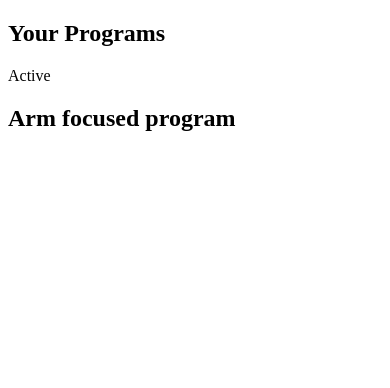
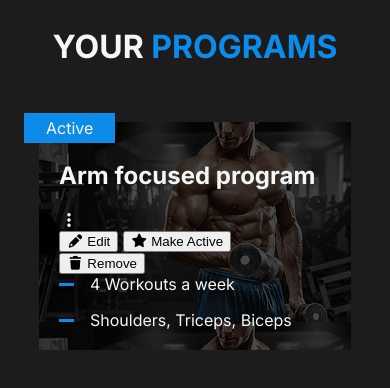
Before and after one commit to ElPridro/workout-manager, a plain HTML site: page public/programs.html in a window 390 px wide. Drawn offline with Linux system fonts and the light colour scheme.

Commit message:
style(banner-card) Adds overlay for background

```diff
--- a/public/assets/Css/components.css
+++ b/public/assets/Css/components.css
@@ -0,0 +1,54 @@
+@media (max-width: 480px) {
+
+/* Banner cards */
+.banner-card {
+    display: flex;
+    flex-direction: column;
+    position: relative;
+    padding: 20px;
+    background: url(../images/banners/armsBanner.png);
+}
+
+.banner-card:before {
+    content: '';
+    position: absolute;
+    background: rgba(0, 0, 0, .7);
+    inset: 0;
+    z-index: 1;
+}
+
+.banner-card > * {
+    z-index: 2;
+}
+
+.is-active {
+    position: absolute;
+    top: -25px;
+    left: -15px;
+    background-color: var(--primary-color);
+    padding: 5px 22px;
+}
+
+
+
+.banner-card ul {
+    display: flex;
+    flex-direction: column;
+    list-style: none;
+    gap: 1rem;
+}
+
+.banner-card ul li {
+    display: flex;
+    align-items: center;
+    gap: 1rem;
+}
+
+.banner-card ul li:before {
+    content: '';
+    background: var(--primary-color);
+    width: 15px;
+    height: 3px;
+}
+
+}
--- /dev/null
+++ b/public/assets/Css/global.css
@@ -0,0 +1,77 @@
+/* Nunito */
+@import url('https://fonts.googleapis.com/css2?family=Inter:ital,opsz,wght@0,14..32,100..900;1,14..32,100..900&display=swap');
+
+/* Font awesome */
+@import url('https://cdnjs.cloudflare.com/ajax/libs/font-awesome/7.0.1/css/all.min.css');
+
+:root {
+
+/* Colors */
+--primary-color: #0C8BE8;
+--font-color: #F6F6F6;
+--bg-color: #1C1C1C;
+--card-bg: #272727;
+--error-handling: #EF4444;
+
+/* Font properties */
+
+	/* Font size */
+	--font-size-h1-m: 32px;
+	--font-size-h2-m: 22px;
+	--font-size-h3-m: 20px;
+	--font-size-highlight-m: 18px;
+	--font-size-p-m: 16px;
+
+	/* Font Family */
+	--font-family: "inter", sans-serif;
+
+	/* Font weight */
+	--font-weight-h1-m: 700;
+
+	/* Letter Spacing */
+	--letter-spacing-h: 5%;
+
+/* Spacing */
+--button-spacing: 12px 0;
+
+}
+
+/* type selectors */
+
+body {
+	margin: 0;
+	padding: 0;
+	background: var(--bg-color);
+	color: var(--font-color);
+	font-family: var(--font-family)
+}
+
+ul {
+	margin: 0;
+	padding: 0;
+}
+
+h1 {
+	font-size: var(--font-size-h1-m);
+	font-weight: var(--font-weight-h1-m);
+	text-align: center;
+	text-transform: uppercase;
+}
+
+h1 span {
+	color: var(--primary-color)
+}
+
+/* utility classes */
+
+.small-body {
+	margin: 0 10vw;
+}
+
+/* Spacing */
+
+	/* Margin top */
+	.mt-s { margin-top: .5rem; }
+	.mt-m { margin-top: 1rem; }
+	.mt-l { margin-top: 1.5rem; }
+	.mt-xl { margin-top: 3.5rem; }
--- a/public/assets/Css/variables.css
+++ /dev/null
@@ -1,28 +0,0 @@
-:root {
-
-/* Colors */
---primary-color: #0C8BE8;
---font-color: #F6F6F6;
---bg-color: #1C1C1C;
---card-bg: #272727;
---error-handling: #EF4444;
-
-/* Font properties */
-
-	/* Font size */
-	--font-size-h1-m: 32px;
-	--font-size-h2-m: 22px;
-	--font-size-h3-m: 20px;
-	--font-size-highlight-m: 18px;
-	--font-size-p-m: 16px;
-
-	/* Font Family */
-	--font-family: "inter", sans-serif;
-
-	/* Letter Spacing */
-	--letter-spacing-h: 5%;
-
-/* Spacing */
---button-spacing: 12px 0;
-
-}
--- a/public/programs.html
+++ b/public/programs.html
@@ -5,23 +5,58 @@
         <meta name="viewport" content="width=device-width, initial-scale=1.0">
 
         <title>Your Programs</title>
-        <link rel="stylesheet" href="./assets/Css/variables.css">
+        <link rel="stylesheet" href="./assets/Css/global.css">
         <link rel="stylesheet" href="./assets/Css/components.css">
     </head>
 
-    <body>
+    <body class="small-body">
         <main>
-            <section class="programs">
+        <section class="programs">
             <h1>Your <span>Programs</span></h1>
 
-            <div class="programs">
+            <div class="programs mt-xl">
 
-                <div class="program-card">
-                    <p id="is-active">Active</p>
+                <div class="program-card banner-card">
+                    <p class="is-active">Active</p>
                     <h2>Arm focused program</h2>
+
+                    <div class="card-menu-wrapper">
+                        <i class="fa-solid fa-ellipsis-vertical menu-trigger"></i>
+
+                        <div class="card-menu-dropdown">
+
+                            <button class="card-menu-item">
+                                <i class="fa-solid fa-pencil"></i>
+                                Edit
+                            </button>
+
+                            <button class="card-menu-item">
+                                <i class="fa-solid fa-star"></i>
+                                Make Active
+                            </button>
+
+                            <div class="menu-divider"></div>
+
+                            <button class="card-menu-item">
+                                <i class="fa-solid fa-trash"></i>
+                                Remove
+                            </button>
+
+                        </div>
+                    </div>
+
+                    <ul>
+                        <li>4 Workouts a week</li>
+                        <li>Shoulders, Triceps, Biceps</li>
+                    </ul>
                 </div>
+
             </div>
-            </section>
+        </section>
+
         </main>
+
+        <script src="../src/pages/programPage.js" defer></script>
+        <script src="../src/components/ellipsisMenu.js" defer></script>
     </body>
 </html>
--- /dev/null
+++ b/src/pages/programPage.js
@@ -0,0 +1,3 @@
+let time = 13
+
+let greeting = time > 12 ? 'Good afternoon' : 'Good morning'
```
Also changed, not shown: public/index.html (+0 -8 lines).
